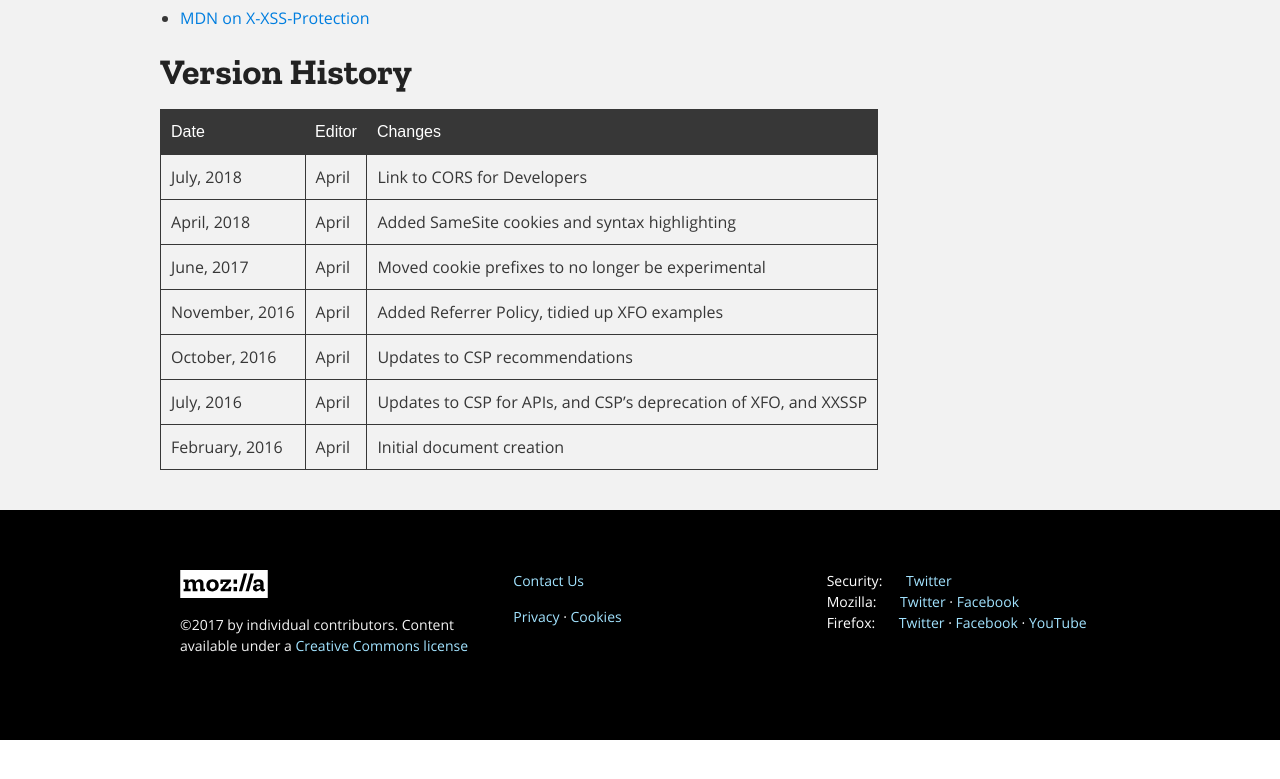
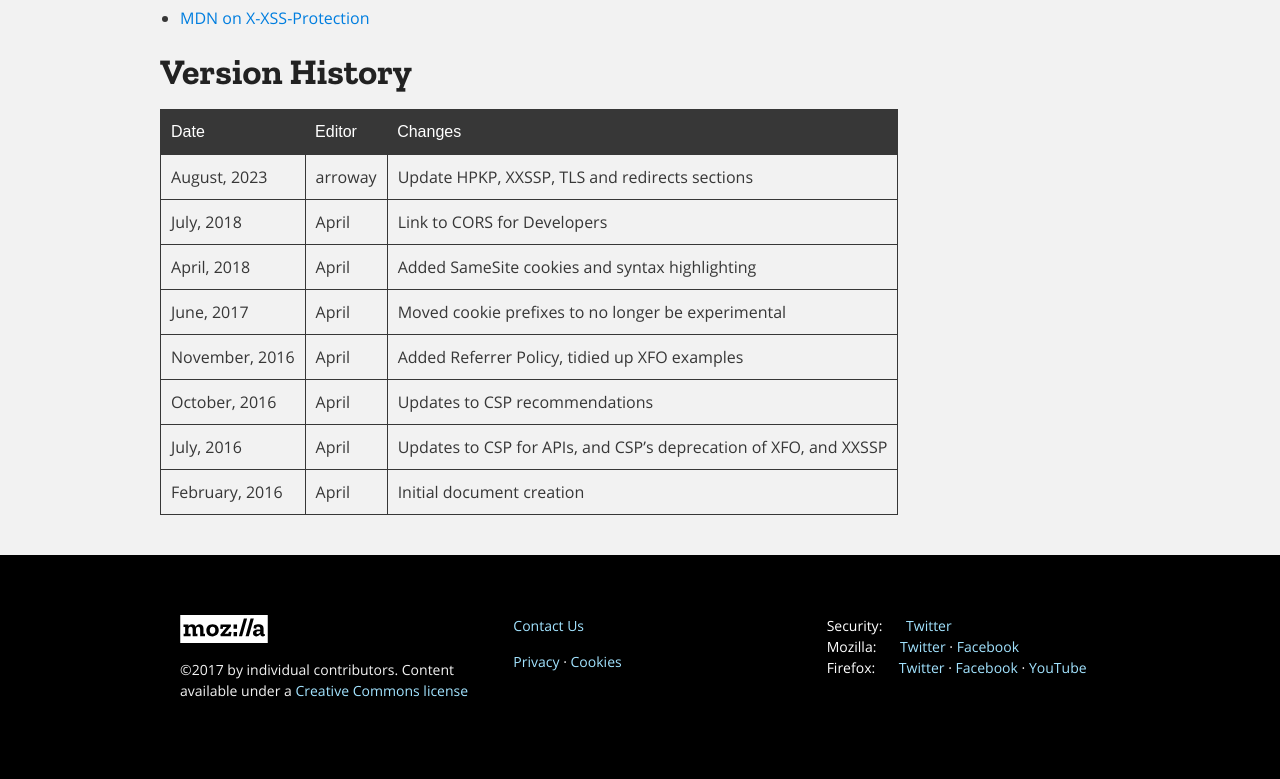
Before and after one commit to mozilla/infosec.mozilla.org, a Jekyll site: the page built from docs/guidelines/web_security.md, in a window 1280 px wide and 900 px high, scrolled down 17655 px, cut to the strip 115-894 px from the top of the window. Built offline with Jekyll 4.4.1, drawn with Linux system fonts in a browser that asks for light colours; the repository's description, which GitHub fills in, is left out; before the commit the page ends 18510 px from its top, so only the background shows below that.

Commit message:
add missing version history entry for most recent update

```diff
--- a/docs/guidelines/web_security.md
+++ b/docs/guidelines/web_security.md
@@ -854,6 +854,7 @@ It is thus recommended to set the header as `X-XSS-Protection: 0`.
 
 | Date           | Editor | Changes                                                          |
 |----------------|--------|------------------------------------------------------------------|
+| August, 2023   | arroway | Update HPKP, XXSSP, TLS and redirects sections                  |
 | July, 2018     | April  | Link to CORS for Developers                                      |
 | April, 2018    | April  | Added SameSite cookies and syntax highlighting                   |
 | June, 2017     | April  | Moved cookie prefixes to no longer be experimental               |
```
